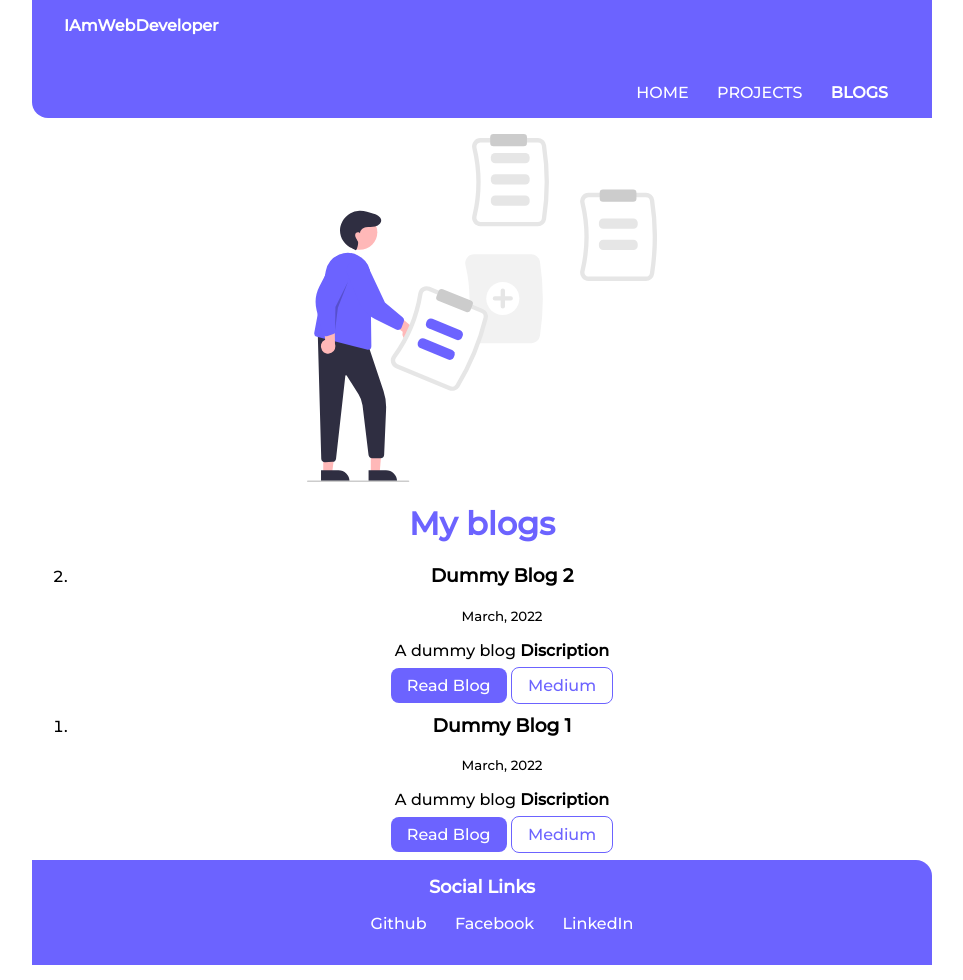
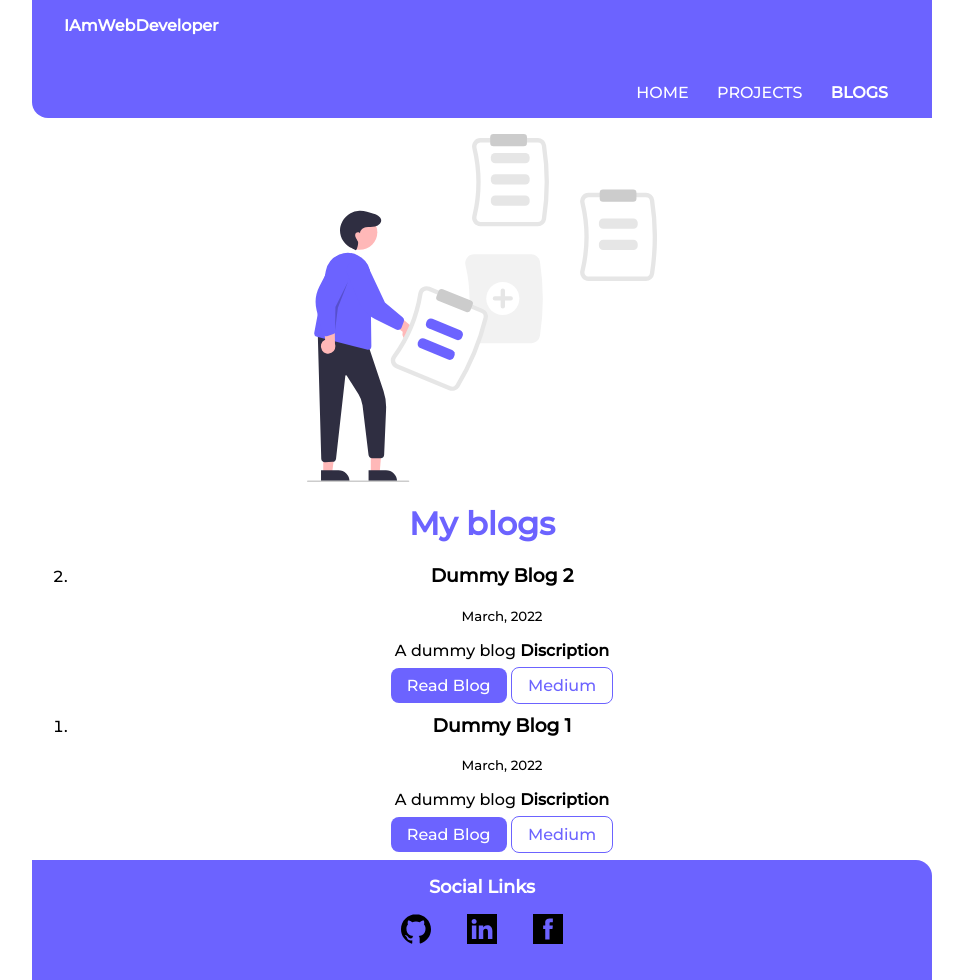
Before and after one commit to akhtarfaizan20/Faizan-Folio, a plain HTML site: page blogs.html in a window 1280 px wide. Shown: the whole page, without its empty margins (158-1121 px from the left). Drawn offline with Linux system fonts and the light colour scheme.

Commit message:
style: added the logo of social media links

```diff
--- a/blogs.html
+++ b/blogs.html
@@ -48,14 +48,15 @@
         <div class="footer-header">Social Links</div>
         <ul>
             <li class="list-item-inline">
-                <a class="link" href="https://github.com/akhtarfaizan20">Github</a>
+                <a class="link" href="https://github.com/akhtarfaizan20"><img src="/Images/github.svg" alt="" width="30px"></a>
             </li>
             <li class="list-item-inline">
-                <a class="link" href="https://www.facebook.com/profile.php?id=100007478117730">Facebook</a>
+                <a class="link" href="https://www.linkedin.com/in/faizan-akhtar-884b32198/"><img src="/Images/linkedin.svg" alt="" width="30px"></a>
             </li>
             <li class="list-item-inline">
-                <a class="link" href="https://www.linkedin.com/in/faizan-akhtar-884b32198/">LinkedIn</a>
+                <a class="link" href="https://www.facebook.com/profile.php?id=100007478117730"><img src="/Images/fb.svg" alt="" width="30px"></a>
             </li>
+
         </ul>
     </footer>
 
--- a/styles.css
+++ b/styles.css
@@ -100,9 +100,12 @@ ol {
 }
 .footer .link {
     color: white;
-    padding: 0.5rem 0.75rem;
+    padding: 0.5rem 1rem;
 }
 .footer .footer-header {
     font-weight: bold;
     font-size: large;
 }
+.footer ul {
+    padding-inline-start: 0px;
+}
```
Also changed, not shown: index.html (+4 -3 lines), projects.html (+4 -3 lines), Images/fb.svg (added), Images/github.svg (added), Images/linkedin.svg (added).
